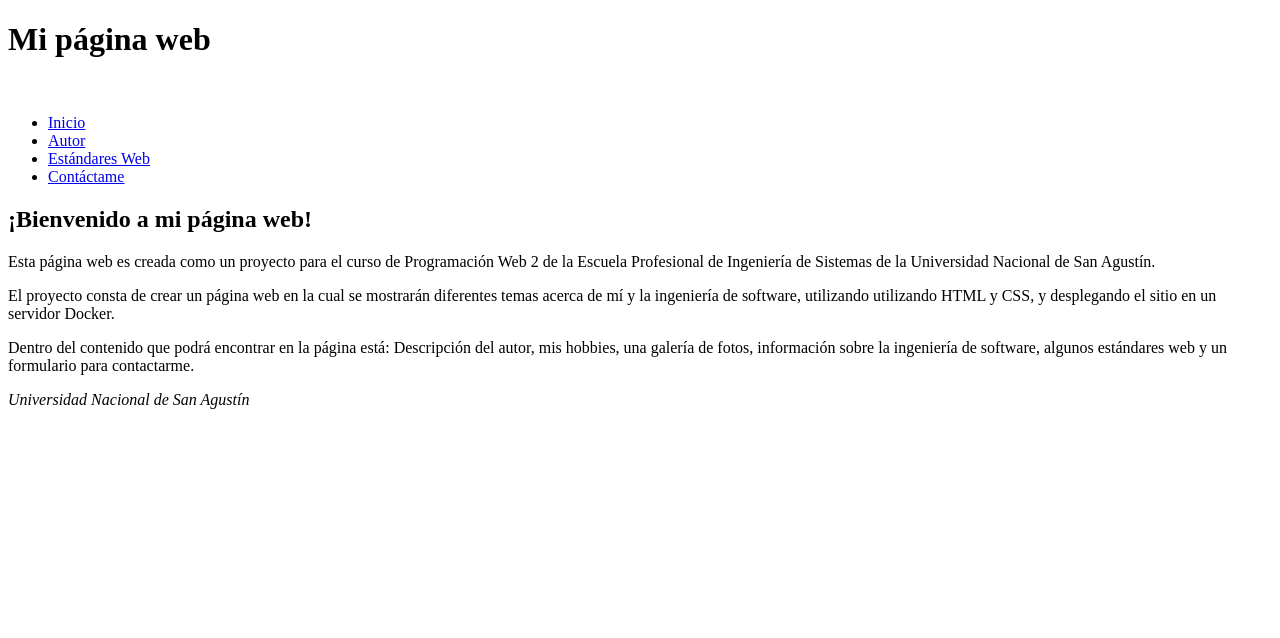
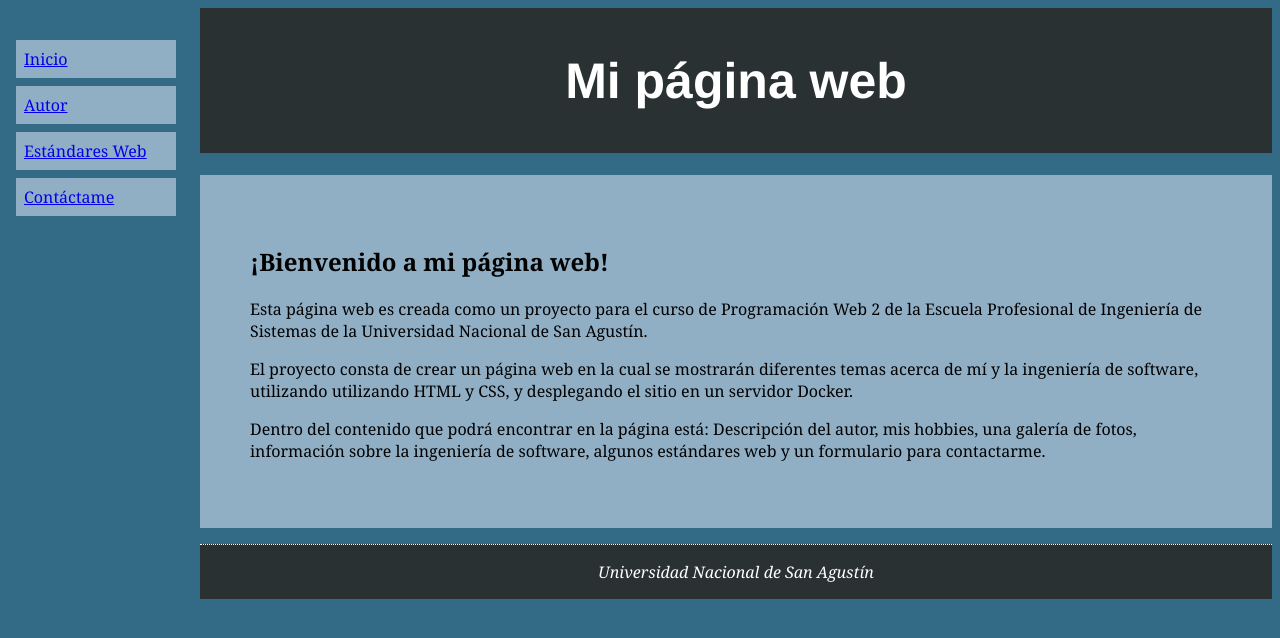
Before and after one commit to LuisArocutipa/pw2-24a, a plain HTML site: page Lab02/index.html in a window 1280 px wide. Drawn offline with Linux system fonts and the light colour scheme.

Commit message:
Se agrega un diseño con el archivo mystyle.css y se referencia en el index

```diff
--- a/Lab02/index.html
+++ b/Lab02/index.html
@@ -2,6 +2,7 @@
 <html>
     <head>
         <title>Mi página web</title>
+        <link rel="stylesheet" href="mystyle.css">
     </head>
 
     <body>
--- /dev/null
+++ b/Lab02/mystyle.css
@@ -0,0 +1,41 @@
+body {
+    padding-left: 12em;
+    font-family: Georgia, "Times New Roman",
+          Times, serif;
+    color: black;
+    background-color: #336b87 }
+header {
+    background-color: #2a3132;
+    padding: 10px;
+    text-align: center;
+    font-size: 25px;
+    color: white;
+}
+.info {
+    padding: 50px;
+    background-color: #90afc5;
+}
+ul.navbar {
+    list-style-type: none;
+    padding: 0;
+    margin: 0;
+    position: absolute;
+    top: 2em;
+    left: 1em;
+    width: 10em }
+h1 {
+    font-family: Helvetica, Geneva, Arial,
+          SunSans-Regular, sans-serif }
+ul.navbar li {
+    background: #90afc5;
+    color: white;
+    margin: 0.5em 0;
+    padding: 0.5em;
+}
+address {
+    background-color: #2a3132;
+    color: white;
+    margin-top: 1em;
+    padding: 1em;
+    text-align: center;
+    border-top: thin dotted }
```
